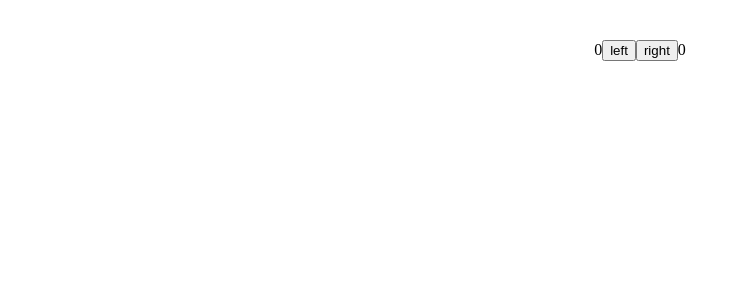
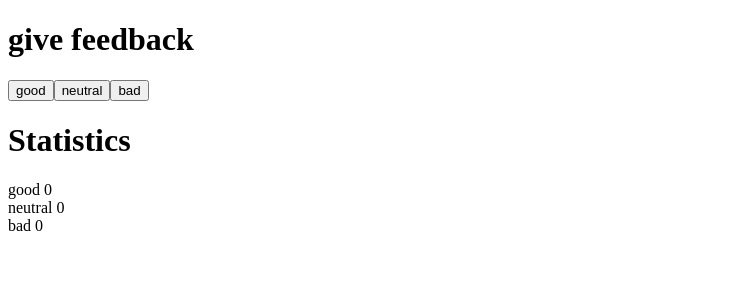
Before and after one commit to Collaboration95/fs, a React (Vite) app in the folder part1/unicafe/: page / in a window 1280 px wide. Shown: the top 300 px of the page, without its empty margins (0-741 px from the left). Built offline with nearby package versions, Linux system fonts and the light colour scheme.

Commit message:
Finished part1/1.6

```diff
--- a/part1/unicafe/src/App.jsx
+++ b/part1/unicafe/src/App.jsx
@@ -1,48 +1,27 @@
 import { useState } from 'react'
-import reactLogo from './assets/react.svg'
-import viteLogo from '/vite.svg'
-import './App.css'
 
 
-const Display = (props) => {
-  return (
-    <div>{props.counter}</div>
-  )
-}
-const Button = (props) => {
-  return (
-    <button onClick={props.handleClick}>
-      {props.text}
-    </button>
-  )
-}
-// export default App
+
 const App = () => {
-  const [clicks, setclicks] = useState({left:0, right:0})
+  // save clicks of each button to its own state
+  const [good, setGood] = useState(0)
+  const [neutral, setNeutral] = useState(0)
+  const [bad, setBad] = useState(0)
 
-  const handleLeftClick = () => {
-    const newclicks = {
-      left: clicks.left + 1,
-      right: clicks.right
-    }
-    console.log(newclicks);
-    setclicks(newclicks)
-  }
-
-  const handleRightClick = () => {
-    const newclicks = {
-      left: clicks.left,
-      right: clicks.right + 1
-    }
-    setclicks(newclicks)
-  }
   return (
     <div>
-      {clicks.left}
-      <button onClick={handleLeftClick}>left</button>
-      <button onClick={handleRightClick}>right</button>
-      {clicks.right}
+      <h1>give feedback</h1>
+      <button onClick={()=>setGood(good+1)}>good</button>
+      <button onClick={()=>setNeutral(neutral+1)}>neutral</button>
+      <button onClick={()=>setBad(bad+1)}>bad</button>
+      <h1>Statistics</h1>
+      good {good}
+      <br/>
+      neutral {neutral}
+      <br/>
+      bad {bad}
     </div>
   )
 }
+
 export default App
```
